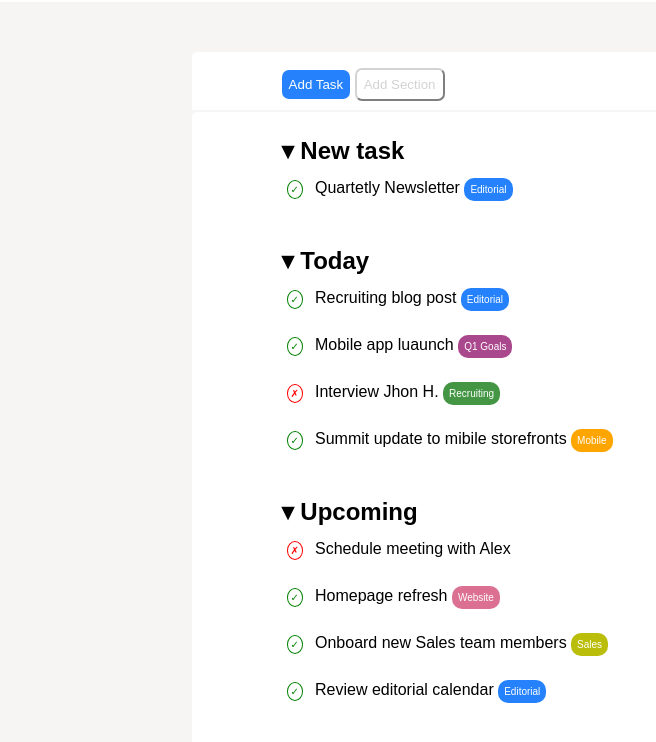
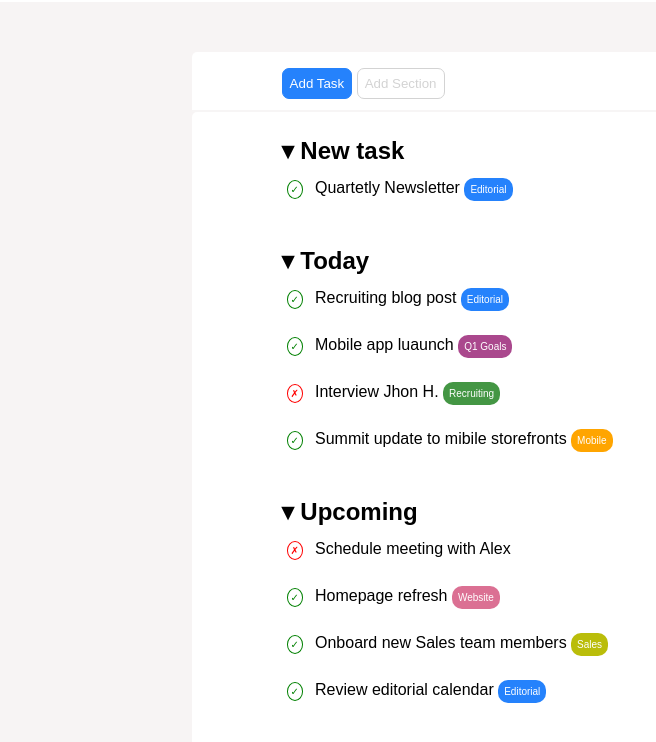
Before and after one commit to BrunoCanini/html-css-toboolist, a plain HTML site: page index.html in a window 1280 px wide. Shown: the part 58-800 px from the top of the page, without its empty margins (0-656 px from the left). Drawn offline with Linux system fonts and the light colour scheme.

Commit message:
migliorie button

```diff
--- a/style.css
+++ b/style.css
@@ -53,13 +53,13 @@ nav >button{
 #task{
     color: white;
     background-color: rgb(37, 130, 252);
-    border: none;
+    border: 1px solid rgb(37, 130, 252);
 }
 
 #section{
     color: lightgrey;
     background-color: white;
-    border-color: lightgrey;
+    border: 1px solid lightgrey;
 }
 
 /* fine nav */
```
